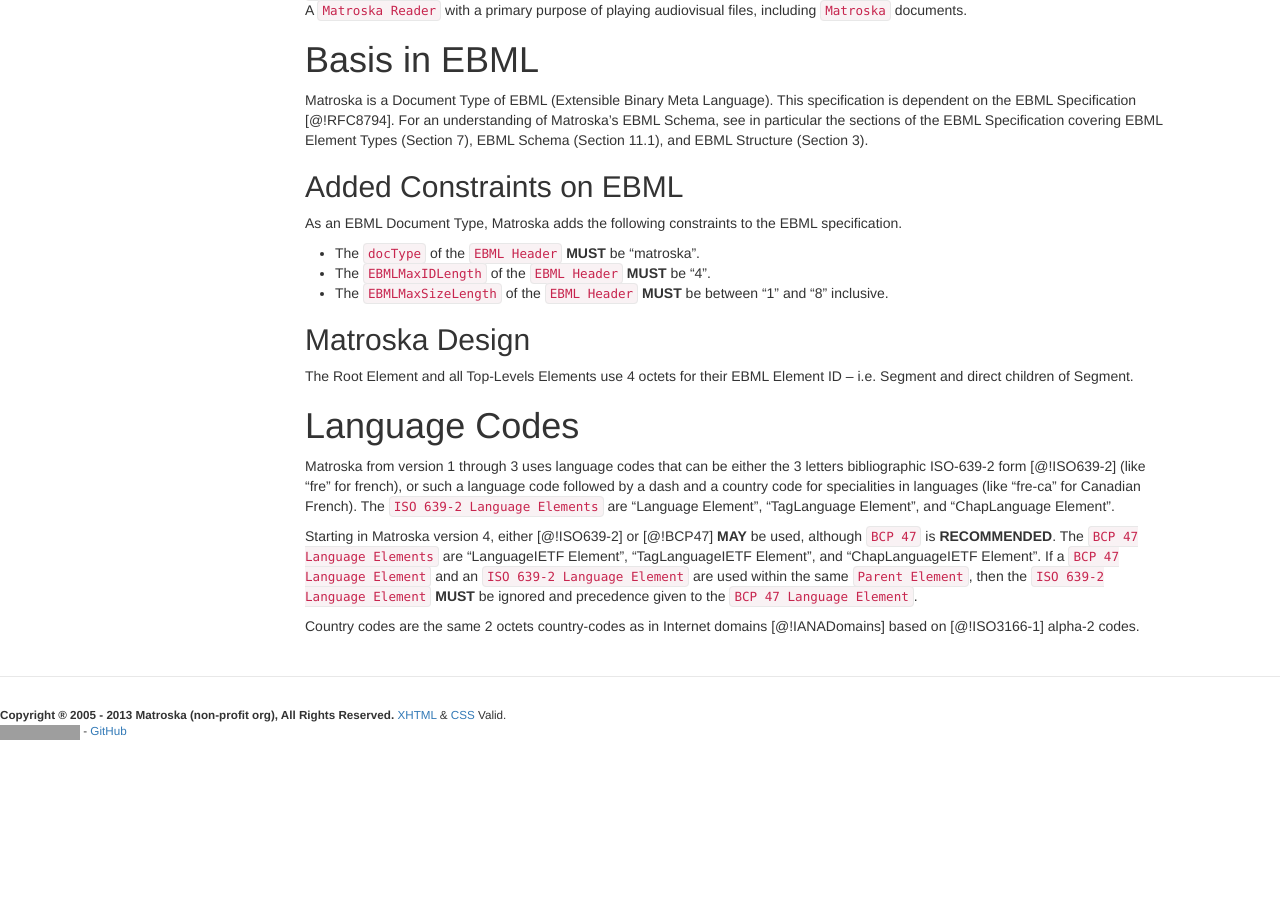
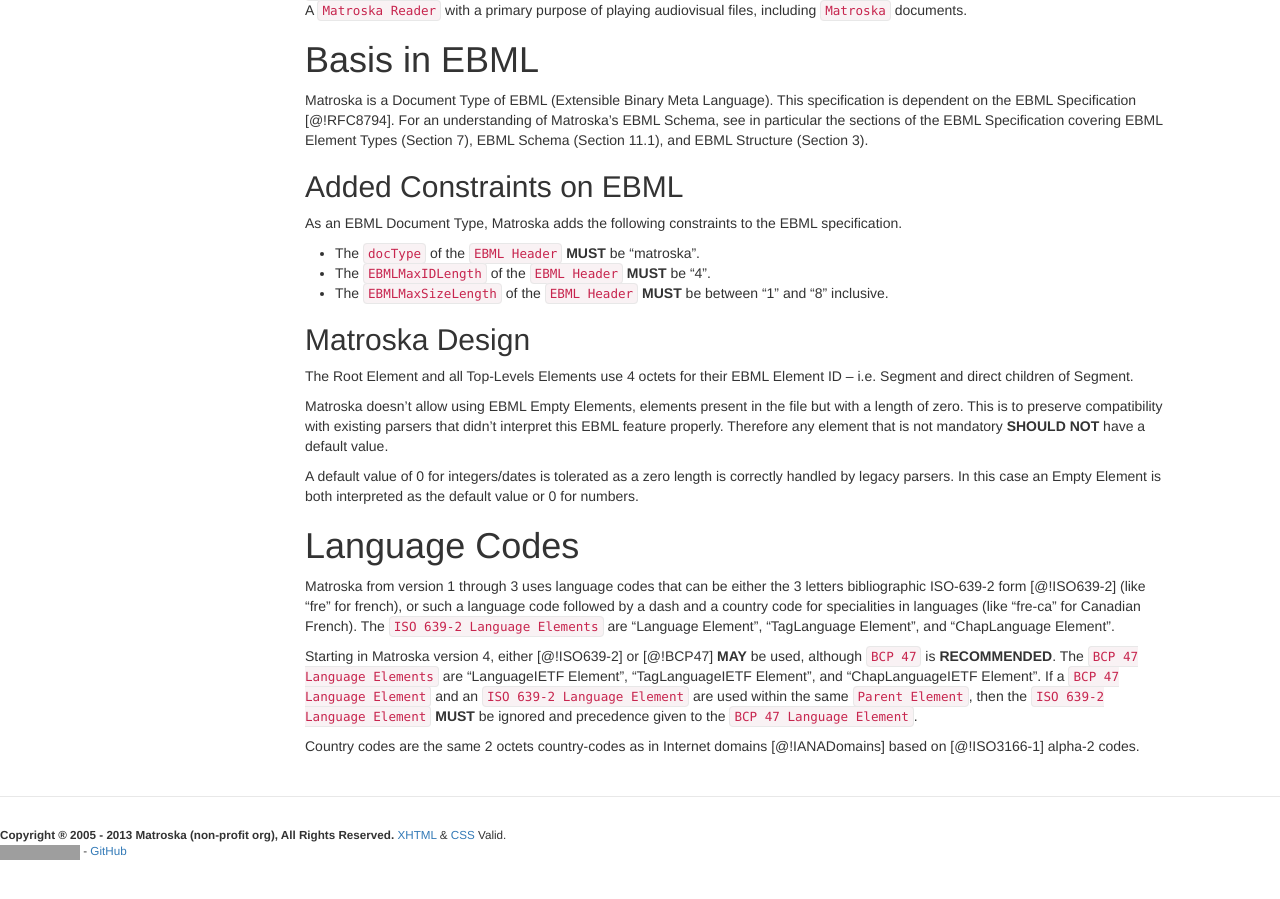
Before and after one commit to ietf-wg-cellar/matroska-specification, a Jekyll site: the page built from index_matroska.md, in a window 1280 px wide and 900 px high, scrolled down 1440 px. Built offline with Jekyll 4.4.1, drawn with Linux system fonts in a browser that asks for light colours; our own code applies the rules of GitHub Pages for plain Markdown files; before the commit the page ends 2220 px from its top, so only the background shows below that; grey boxes are pictures that could not be loaded.

Commit message:
forbid non mandatory default values that are not 0
This makes MatrixCoefficients, TransferCharacteristics, Primaries, CueBlockNumber, TargetTypeValue invalid.

```diff
--- a/index_matroska.md
+++ b/index_matroska.md
@@ -134,6 +134,13 @@
 
 The Root Element and all Top-Levels Elements use 4 octets for their EBML Element ID -- i.e. Segment and direct children of Segment.
 
+Matroska doesn't allow using EBML Empty Elements, elements present in the file but with a length of zero.
+This is to preserve compatibility with existing parsers that didn't interpret this EBML feature properly.
+Therefore any element that is not mandatory **SHOULD NOT** have a default value.
+
+A default value of 0 for integers/dates is tolerated as a zero length is correctly handled by legacy parsers.
+In this case an Empty Element is both interpreted as the default value or 0 for numbers.
+
 # Language Codes
 
 Matroska from version 1 through 3 uses language codes that can be either the 3 letters
```
